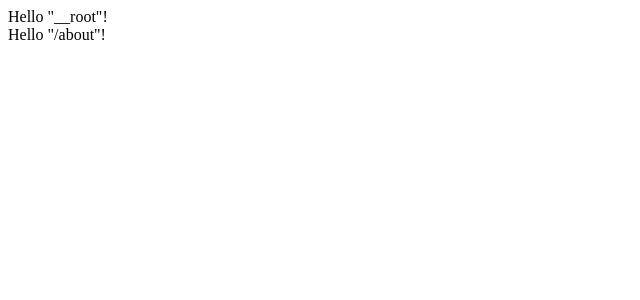
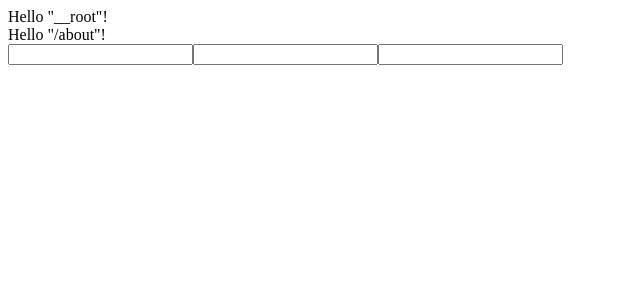
Before and after one commit to dracu-lah/tanstack-router-react, a React (Vite) app: page /about in a window 1280 px wide. Shown: the top 300 px of the page, without its empty margins (0-640 px from the left). Built offline with nearby package versions, Linux system fonts and the light colour scheme.

Commit message:
added input values

```diff
--- a/package.json
+++ b/package.json
@@ -11,6 +11,7 @@
   },
   "dependencies": {
     "@tanstack/react-router": "^1.97.23",
+    "@uidotdev/usehooks": "^2.4.1",
     "react": "^18.3.1",
     "react-dom": "^18.3.1"
   },
--- a/src/routes/about.lazy.tsx
+++ b/src/routes/about.lazy.tsx
@@ -1,9 +1,37 @@
-import { createLazyFileRoute } from '@tanstack/react-router'
+import { createLazyFileRoute } from "@tanstack/react-router";
+import { useState } from "react";
 
-export const Route = createLazyFileRoute('/about')({
+export const Route = createLazyFileRoute("/about")({
   component: RouteComponent,
-})
+});
 
 function RouteComponent() {
-  return <div>Hello "/about"!</div>
+  const [value, setValue] = useState({ name: "", about: "", style: "" });
+  console.log("value", value);
+  return (
+    <div>
+      Hello "/about"!
+      <div>
+        <input
+          type="text"
+          onChange={(e) =>
+            setValue((prev) => ({ ...prev, name: e.target.value }))
+          }
+        />
+        <input
+          type="text"
+          onChange={(e) =>
+            setValue((prev) => ({ ...prev, about: e.target.value }))
+          }
+        />
+
+        <input
+          type="text"
+          onChange={(e) =>
+            setValue((prev) => ({ ...prev, style: e.target.value }))
+          }
+        />
+      </div>
+    </div>
+  );
 }
```
Also changed, not shown: 1 other file (tests, documents, lock files or other folders).
